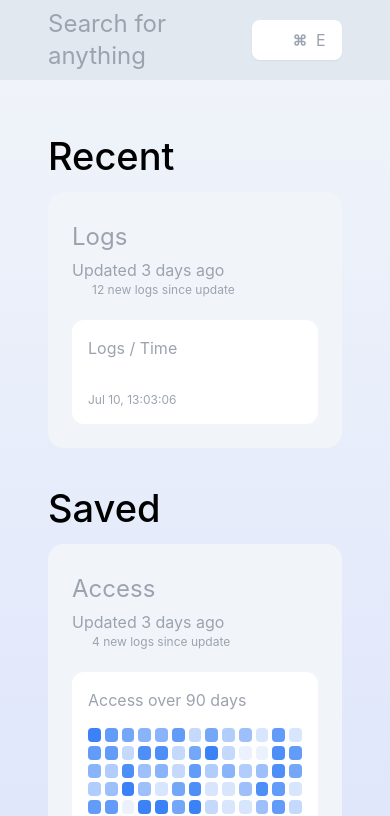
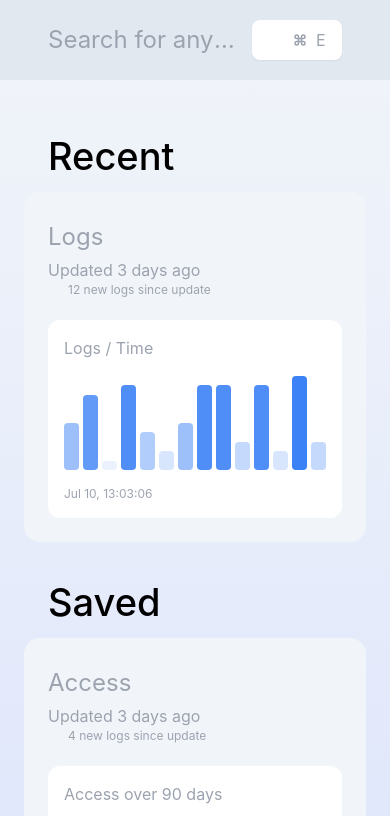
Before and after one commit to balzacbdmt/formal-challenge, a React (Vite) app: page / in a window 390 px wide. Shown: the top 816 px of the page. Built offline with nearby package versions, Linux system fonts and the light colour scheme; some icons are missing.

Commit message:
responsive done

```diff
--- a/src/components/BarChart/BarChart.tsx
+++ b/src/components/BarChart/BarChart.tsx
@@ -30,7 +30,7 @@ function BarChart() {
   }, [cols]);
 
   return (
-    <div className="flex flex-1 items-end gap-1.5" ref={containerRef}>
+    <div className="flex flex-1 items-end gap-1 justify-around" ref={containerRef}>
       {cols.map((c, i) => (
         <div
           key={`${i}_${c}`}
--- a/src/views/home/Card/Card.tsx
+++ b/src/views/home/Card/Card.tsx
@@ -41,7 +41,7 @@ function Card({
 
   return (
     <div
-      className={`p-6 text-gray-400 bg-slate-100 rounded-2xl flex flex-col md:flex-row gap-2 md:gap-8 w-full md:min-w-[600px] md:w-[600px] ${className}`}
+      className={`p-6 text-gray-400 bg-slate-100 rounded-2xl flex flex-col h-[350px] md:h-full md:flex-row gap-2 md:gap-8 w-full md:min-w-[600px] md:w-[600px] ${className}`}
       style={{ animationDelay: appearDelay }}
     >
       <div className="flex flex-col justify-between">
--- a/src/views/home/Home.tsx
+++ b/src/views/home/Home.tsx
@@ -19,7 +19,7 @@ function Home() {
 
   function cardsMap(category: string) {
     return (
-      <div className="px-12 flex flex-col md:flex-row gap-4 overflow-x-auto no-scrollbar">
+      <div className="px-6 md:px-12 flex flex-col md:flex-row gap-4 overflow-x-auto no-scrollbar">
         {isLoading ? (
           <Card isLoading={true} />
         ) : (
--- a/src/views/home/Search/Search.tsx
+++ b/src/views/home/Search/Search.tsx
@@ -182,7 +182,7 @@ function Search() {
   const containerClassName = join([
     "fixed text-gray-400 transition-all duration-300 z-50",
     isOpen
-      ? "top-20 right-48 left-48 h-[80vh] rounded-2xl bg-slate-100 p-1.5 flex flex-col overflow-hidden"
+      ? "top-4 inset-x-12 md:top-10 md:inset-x-24 lg:top-20 lg:inset-x-48 h-[92vh] md:h-[90vh] lg:h-[80vh] rounded-2xl bg-slate-100 p-1.5 flex flex-col overflow-hidden"
       : "top-0 right-0 left-0 flex h-20 items-center bg-slate-200 cursor-pointer",
   ]);
 
@@ -192,7 +192,7 @@ function Search() {
   ]);
 
   const searchBarClass = join([
-    "flex justify-between items-center w-full rounded-2xl transition-all duration-300",
+    "flex justify-between gap-4 items-center w-full rounded-2xl transition-all duration-300",
     isOpen ? "bg-slate-200 py-3 px-6" : "px-12",
   ]);
 
@@ -228,7 +228,7 @@ function Search() {
   );
 
   const categoriesMapper = (
-    <div className="flex justify-between p-2 mt-2">
+    <div className="flex justify-between gap-4 p-2 mt-2">
       <div className="flex flex-row gap-2 overflow-auto no-scrollbar">
         {categories.map((s, i) => (
           <button
@@ -286,7 +286,7 @@ function Search() {
                   .map((a) => {
                     rowIndex++;
                     const className = join([
-                      "flex justify-between w-full p-2 pr-6 rounded-xl hover:bg-white",
+                      "flex justify-between items-center w-full p-2 sm:pr-6 rounded-xl hover:bg-white",
                       rowIndex === preSelectedIndex ? "bg-white" : "",
                     ]);
                     return (
@@ -304,10 +304,14 @@ function Search() {
                           >
                             <Icon icon={a.icon} />
                           </div>
-                          <p className="text-black text-xl font-medium">
+                          <div className="flex flex-col items-start sm:flex-row sm:gap-3 sm:items-center">
+                            <p className="text-black text-base sm:text-xl font-medium">
                               {a.title}
                             </p>
-                          <p>{a.description}</p>
+                            <p className="text-left text-sm sm:text-base">
+                              {a.description}
+                            </p>
+                          </div>
                         </div>
                         <Key keys={a.shortcut} isUppercase />
                       </button>
@@ -357,7 +361,9 @@ function Search() {
                       <div className="p-2 rounded bg-white">
                         <Icon icon={c.icon} />
                       </div>
-                      <p className="text-black text-xl font-medium">
+                      <div className="flex lg:gap-3 flex-col lg:flex-row">
+                        <div className="md:flex text-left gap-3">
+                          <p className="text-black text-lg md:text-xl font-medium whitespace-nowrap">
                             {c.title}
                           </p>
                           {c.tags.map((t, i) => (
@@ -373,7 +379,9 @@ function Search() {
                               {t}
                             </span>
                           ))}
-                      <p>{c.description}</p>
+                        </div>
+                        <p className="lg:truncate text-left">{c.description}</p>
+                      </div>
                     </button>
                   );
                 })}
@@ -392,7 +400,7 @@ function Search() {
               <Icon icon="ri:search-line" fontSize={26} />
               <input
                 type="text"
-                className="bg-transparent text-xl flex-1 pl-2 focus:outline-none"
+                className="bg-transparent text-xl flex-1 pl-2 focus:outline-none truncate"
                 placeholder="Find info, Ask questions or Run queries"
                 disabled={isLoading}
                 value={inputValue}
@@ -400,7 +408,7 @@ function Search() {
               />
             </>
           ) : (
-            <p className="text-2xl">Search for anything</p>
+            <p className="text-2xl truncate text-nowrap">Search for anything</p>
           )}
           <Key
             keys={searchBarButtonValue()}
@@ -426,7 +434,7 @@ function Search() {
                     {suggestionsMapper}
                     {categoriesMapper}
                     {applicationsMapper()}
-                    <div className="flex justify-between p-4">
+                    <div className="flex justify-between p-1 md:p-4 gap-2">
                       <div className="flex gap-2 items-center">
                         <Key keys={["arrows-y"]} className={"px-4 py-2"} />
                         <span>Move</span>
```
Lines whose indentation alone changed are shown as unchanged.
